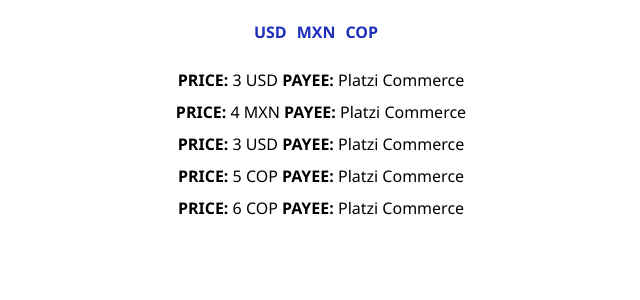
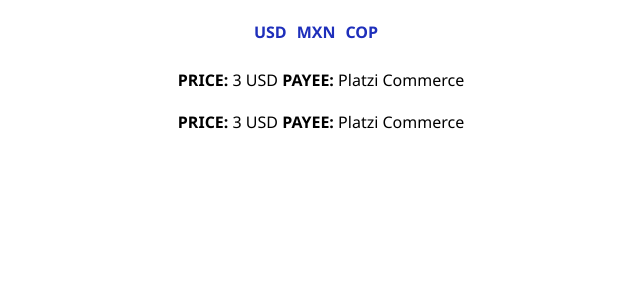
Before and after one commit to coderdiaz/render-functions-vue, a Vue app: page / in a window 1280 px wide. Shown: the top 300 px of the page, without its empty margins (339-979 px from the left). Built offline with nearby package versions, Linux system fonts and the light colour scheme.

Commit message:
feat: filter using v-if

```diff
--- a/src/components/PaymentList.vue
+++ b/src/components/PaymentList.vue
@@ -4,8 +4,10 @@
       class="payment__item"
       v-for="(payment, index) in payments"
       :key="index">
-        <span>Price:</span> {{ payment.price }} {{ payment.currencyType }}
-        <span>Payee:</span> {{ payment.payee }}
+        <template v-if="payment.currencyType === currency">
+          <span>Price:</span> {{ payment.price }} {{ payment.currencyType }}
+          <span>Payee:</span> {{ payment.payee }}
+        </template>
       </li>
   </ul>
 </template>
```
